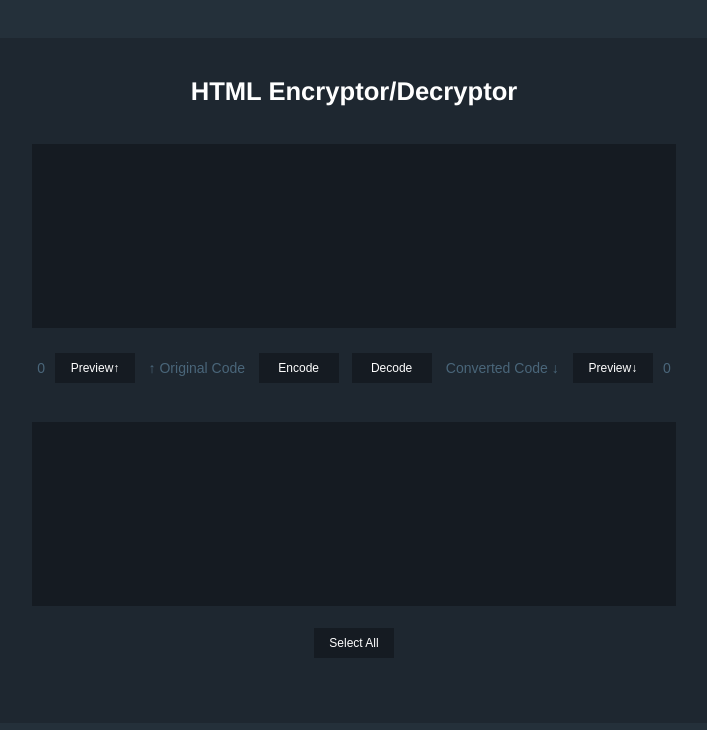
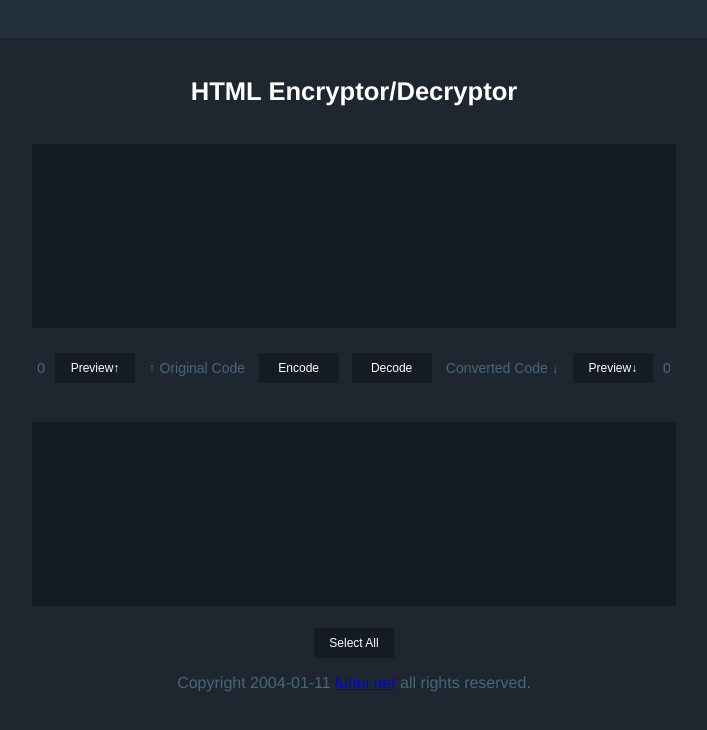
Before and after one commit to kugeceo/mima.luhui.net, a plain HTML site: page encryptor/index.html in a window 1280 px wide. Shown: the whole page, without its empty margins (286-993 px from the left). Drawn offline with Linux system fonts and the light colour scheme.

Commit message:
Update index.html

```diff
--- a/encryptor/index.html
+++ b/encryptor/index.html
@@ -125,4 +125,45 @@ value=" Select All " />
 <script src='js/jquery.min.js'></script>
 <script src='js/snap.svg-min.js'></script>
 </body>
+
+<!--百度自动推送代码-->
+<script>
+(function(){
+    var bp = document.createElement('script');
+    bp.src = '//push.zhanzhang.baidu.com/push.js';
+    var s = document.getElementsByTagName("script")[0];
+    s.parentNode.insertBefore(bp, s);
+})();
+</script>
+<!--百度自动推送代码-->
+
+
+<!-- 网址安全插件开始 -->
+<script type="text/javascript">
+	var _svq_ = _svq_ || [];
+	_svq_.push(['set_api_key', '16adflfafads9gf28327005056b68c3d']);
+	_svq_.push(['set_noicon_class', '']); //链接前不显示任何图标，如果需要显示，请去掉这句
+	_svq_.push(['set_nopopup_class', '-sv-no-popup']);
+	_svq_.push(['check_page']);
+	(function(){
+		var aq = document.createElement('script');
+		aq.type = 'text/javascript';
+		aq.async = true;
+		aq.charset = 'utf-8';
+		aq.src = 'http://openapi.anquan.org/static/aq.js';
+		var s = document.getElementsByTagName('script')[0];
+		s.parentNode.insertBefore(aq, s);
+	})();
+</script>
+<!-- 网址安全插件结束 -->
+
+<div style="display:none">
+    <script src="http://s11.cnzz.com/z_stat.php?id=610720&web_id=610720" language="JavaScript"></script>
+</div>
+
+<div class="copyright pr" style="text-align: center; margin-left: 0px;">
+	<p>
+		Copyright&nbsp;2004-01-11&nbsp;<a href="http://www.luhui.net" title="鲁虺文化网">luhui.net</a>&nbsp;all rights reserved.
+	</p>
+</div>
 </html>
```
